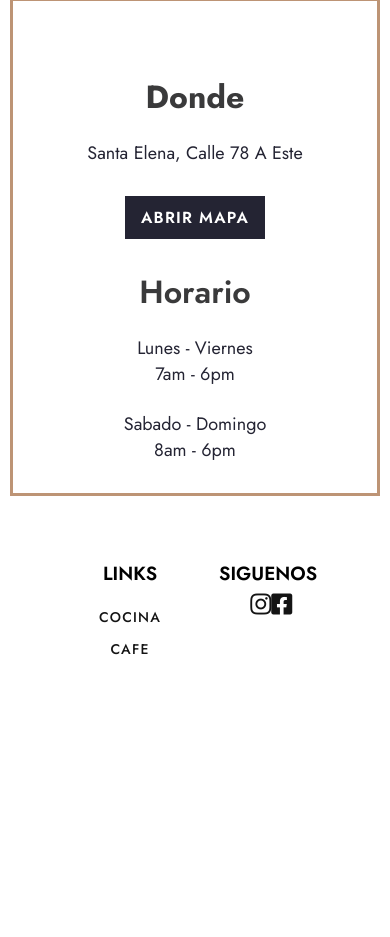
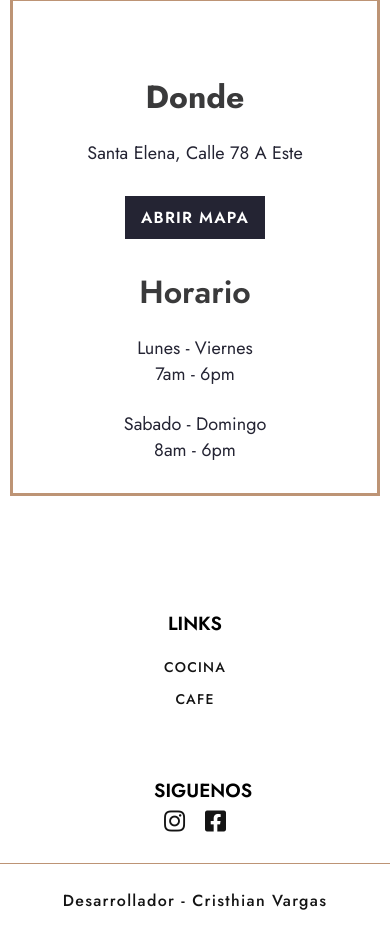
Before and after one commit to cvargas31/brew-coffe-company, a website: page index.html in a window 390 px wide. Shown: the part 6372-7309 px from the top of the page. Before the commit the page ends 7075 px from the top, so only its background shows below. Drawn offline with Linux system fonts and the light colour scheme.

Commit message:
add some styling to the footer

```diff
--- a/app/scss/components/footer.scss
+++ b/app/scss/components/footer.scss
@@ -1,71 +1,87 @@
 @use '../util/functions.scss' as *;
 
+.footer {
 
-.footer{
-
-
-  &__container{
+  margin-top: rem(50);
+  &__container {
     max-width: 100%;
     width: rem(1248);
     margin: 0 auto;
 
-    &__header{
+    @media screen and (max-width: 768px) {
+      flex-direction: column;
+      align-items: center;
+    }
+
+    &__header {
       font-weight: 600;
       text-transform: uppercase;
       font-size: rem(19);
     }
 
-
-
-    &__links{
+    &__links {
       // border: 1px solid blue;
       width: 33.33%;
       padding: 24px;
 
-      &__list{
+      &__list {
         padding: 0;
       }
-      ul{
+      ul {
         list-style: none;
         text-transform: uppercase;
         font-size: rem(14);
         letter-spacing: rem(1.2);
         line-height: rem(32);
         font-weight: 500;
-
       }
 
       a {
         transition: all 0.1s ease-in;
 
-        &:hover{
+        &:hover {
           color: var(--gold);
         }
       }
     }
 
-    &__socials{
+    &__socials {
       // border: 1px solid red;
       width: 33.33%;
       padding: 24px;
 
-      &__icons{
+      &__icons {
         width: 24%;
         margin: 0 auto;
         a {
           font-size: rem(24);
           transition: all 0.1s ease-in;
 
+          &:hover {
+            color: var(--gold);
+          }
 
-          &:hover{
-            color: var(--gold)
-          }
         }
-
-
+        @media screen and (max-width: 768px) {
+          width: 100%;
+        }
       }
     }
+  }
 
+  &__text {
+    border-top: 1px solid var(--gold);
+    padding: 25px;
+    text-align: center;
 
+    a {
+      font-weight: 500;
+      letter-spacing: 1.3px;
+      transition: all 0.5s ease;
+
+      &:hover {
+        color: var(--gold);
+      }
+    }
   }
 }
--- a/app/scss/components/navbar.scss
+++ b/app/scss/components/navbar.scss
@@ -7,7 +7,7 @@
   height: rem(40);
   font-size: rem(14);
 
-  @media screen and (max-width:768px) {
+  @media screen and (max-width:769px) {
     display: none;
   }
 
--- a/index.html
+++ b/index.html
@@ -810,6 +810,9 @@
               </div>
             </div>
           </div>
+          <div class="footer__text">
+            <a href="cvargas.dev"><span>Desarrollador -  Cristhian Vargas</span></a>
+          </div>
         </div>
       </footer>
     </main>
```
Also changed, not shown: dist/style.css, 1 other file.
